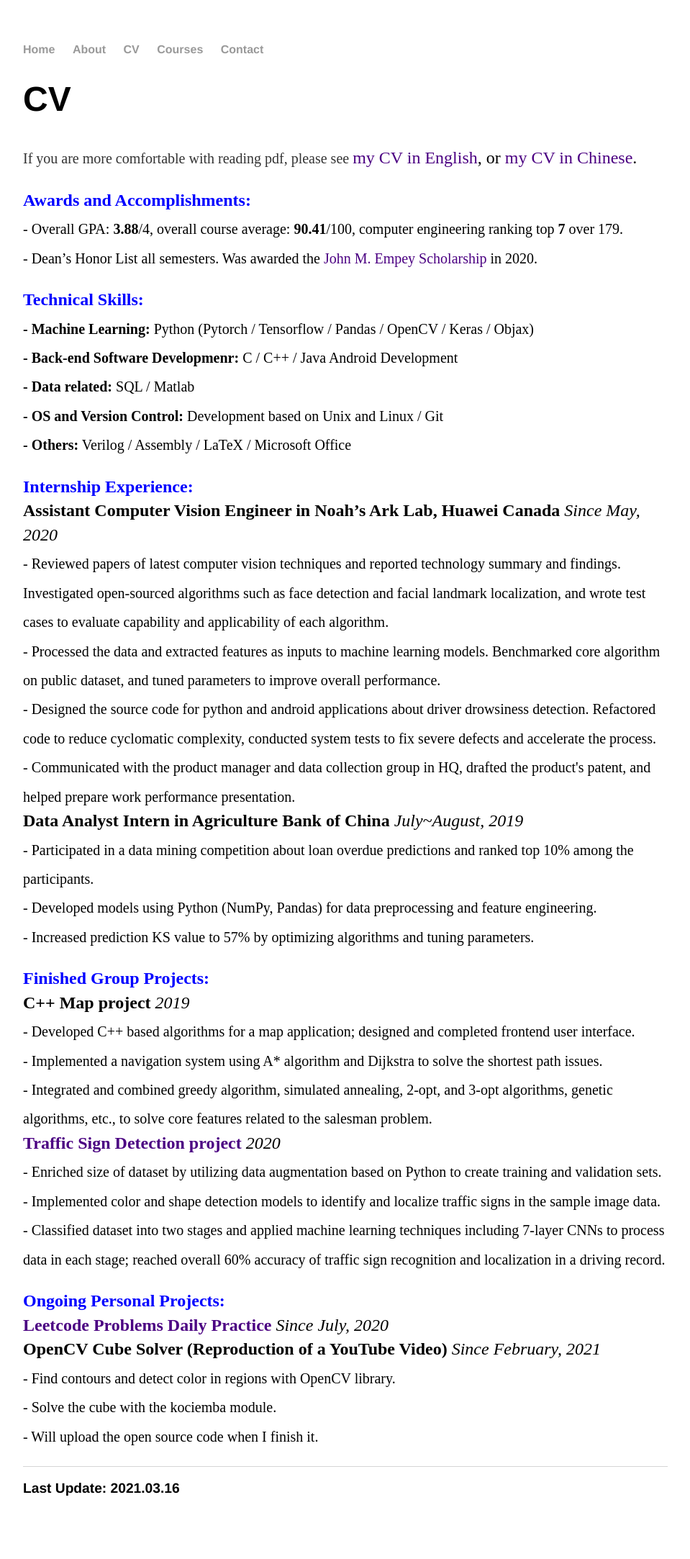
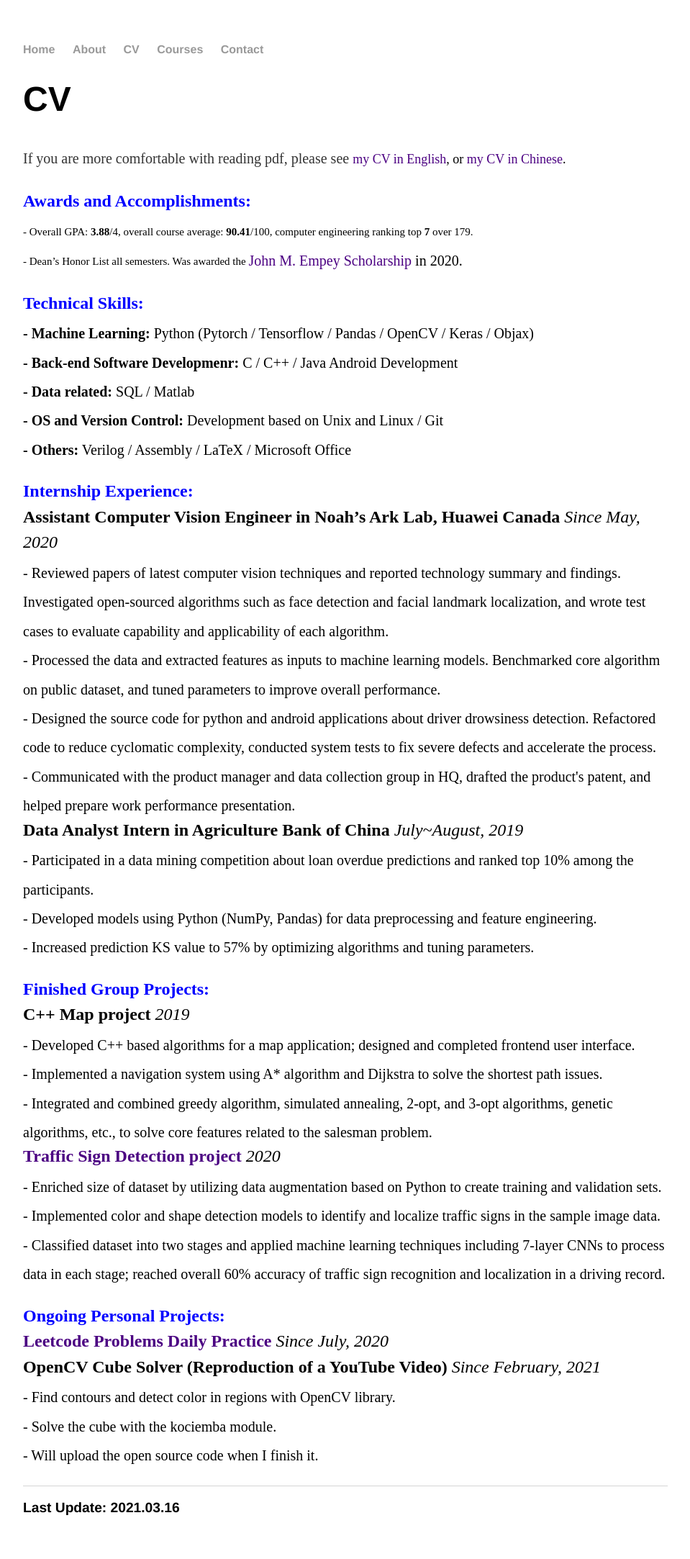
Before and after one commit to ljn1999/ljn1999.github.io, a Jekyll site: the page built from cv/index.html, in a window 1280 px wide. Shown: the whole page at 72% size, without its empty margins (160-1119 px from the left). Built offline with Jekyll 4.4.1, drawn with Linux system fonts in a browser that asks for light colours; before the commit the page ends 2139 px from its top, so only the background shows below that.

Commit message:
Update index.html

```diff
--- a/cv/index.html
+++ b/cv/index.html
@@ -6,8 +6,8 @@
 <div class="blurb">
   <h1>CV</h1>
   <p><sub>If you are more comfortable with reading pdf, please see <a href="https://docs.google.com/document/d/1ONj2Q1b1DyFfgyBu_Gfeohl-Ne94taM-LcmoAczmoKw/edit?usp=sharing">
-     <font size= "5" color="indigo">my CV in English</a><font size= "5" color="black">, or <a href="https://docs.google.com/document/d/1umq-quvittaVLVdQZ9BZ3rsRu0gT9ihlgpajAnL5cmM/edit?usp=sharing">
-     <font size= "5" color="indigo">my CV in Chinese</a><font size= "5" color="black">.</sub>
+     <font size= "4" color="indigo">my CV in English</a><font size= "4" color="black">, or <a href="https://docs.google.com/document/d/1umq-quvittaVLVdQZ9BZ3rsRu0gT9ihlgpajAnL5cmM/edit?usp=sharing">
+     <font size= "4" color="indigo">my CV in Chinese</a><font size= "4" color="black">.</sub>
 
   <p><font size="5" color="blue"><b>Awards and Accomplishments:</b></font>
 
```
